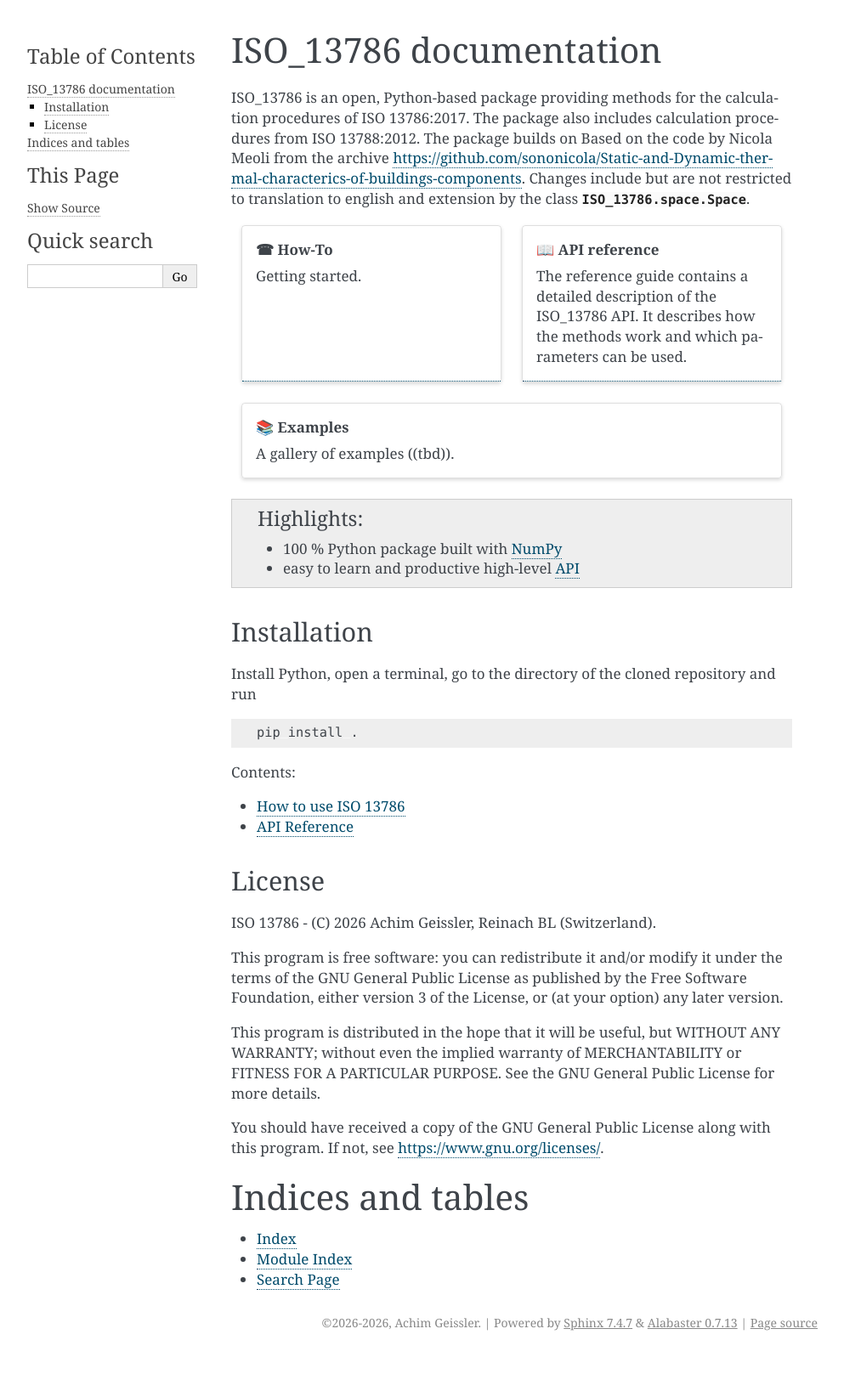
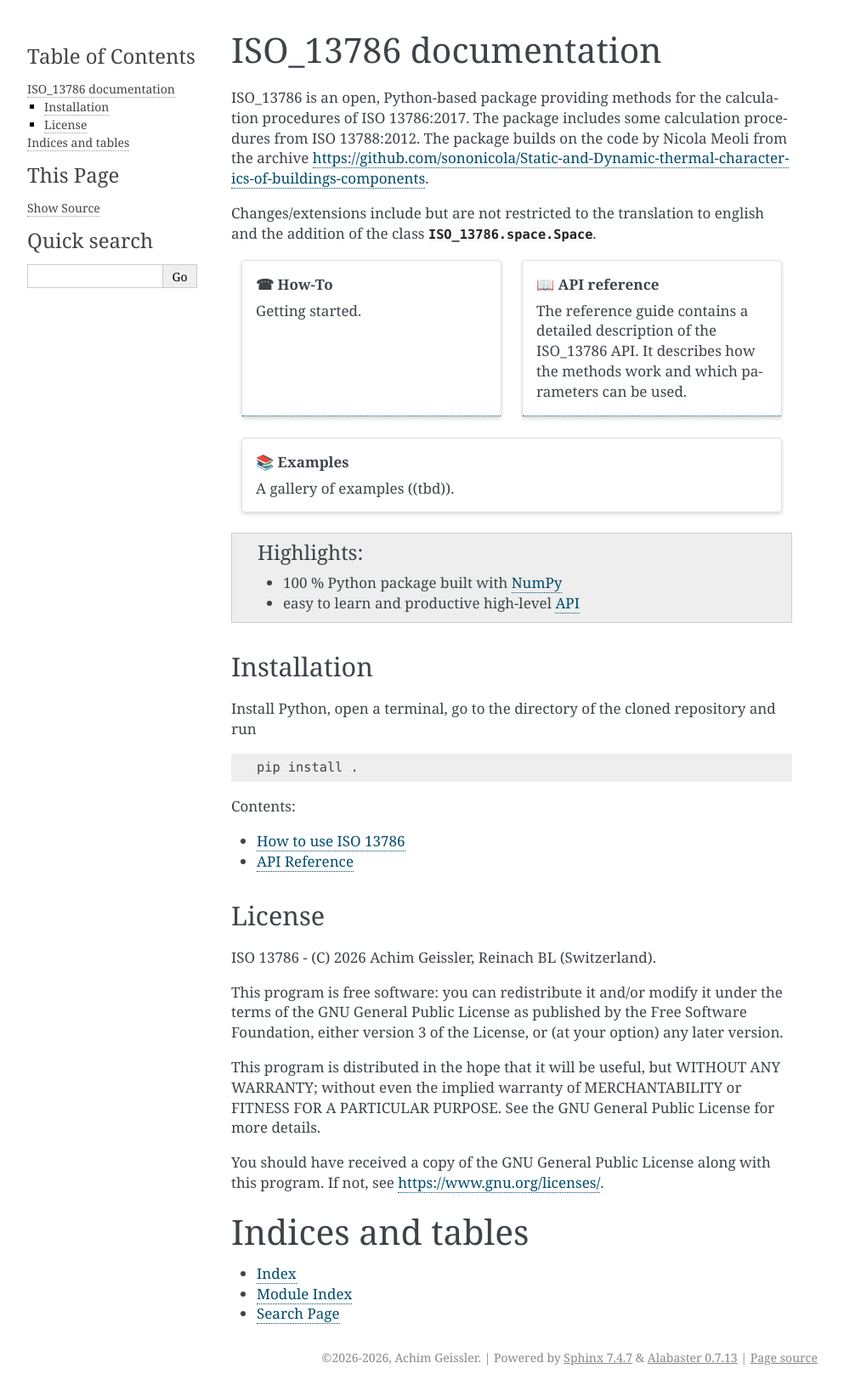
Before and after one commit to AGeissler/pyiso13786, a Sphinx documentation site: the page built from docs/index.rst, in a window 1280 px wide. Shown: the whole page at 85% size, without its empty margins (148-1141 px from the left). Built offline with Sphinx 7.4.7, drawn with Linux system fonts in a browser that asks for light colours; pages that are not in the unit, such as notebooks, are missing from menus; before the commit the page ends 1596 px from its top, so only the background shows below that.

Commit message:
Fix typo/text flow.

```diff
--- a/docs/index.rst
+++ b/docs/index.rst
@@ -2,11 +2,12 @@ ISO_13786 documentation
 =======================
 
 ISO_13786 is an open, Python-based package providing methods for the calculation
-procedures of ISO 13786:2017. The package also includes calculation procedures from
-ISO 13788:2012. The package builds on Based on the code by Nicola Meoli from the archive
+procedures of ISO 13786:2017. The package includes some calculation procedures from
+ISO 13788:2012. The package builds on the code by Nicola Meoli from the archive
 https://github.com/sononicola/Static-and-Dynamic-thermal-characterics-of-buildings-components.
-Changes include but are not restricted to translation to english and extension by the
-class :py:class:`ISO_13786.space.Space`.
+
+Changes/extensions include but are not restricted to the translation to english and the
+addition of the class :py:class:`ISO_13786.space.Space`.
 
 .. grid::
 
```
